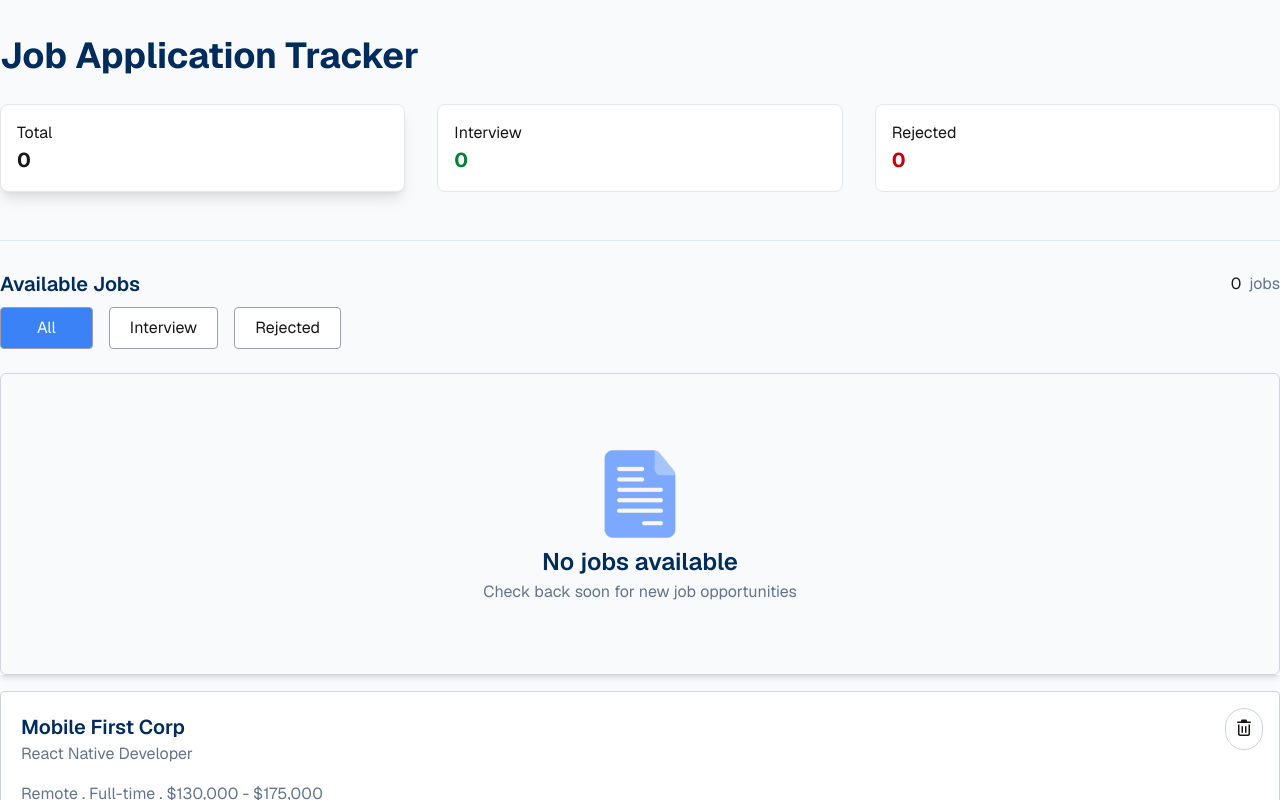
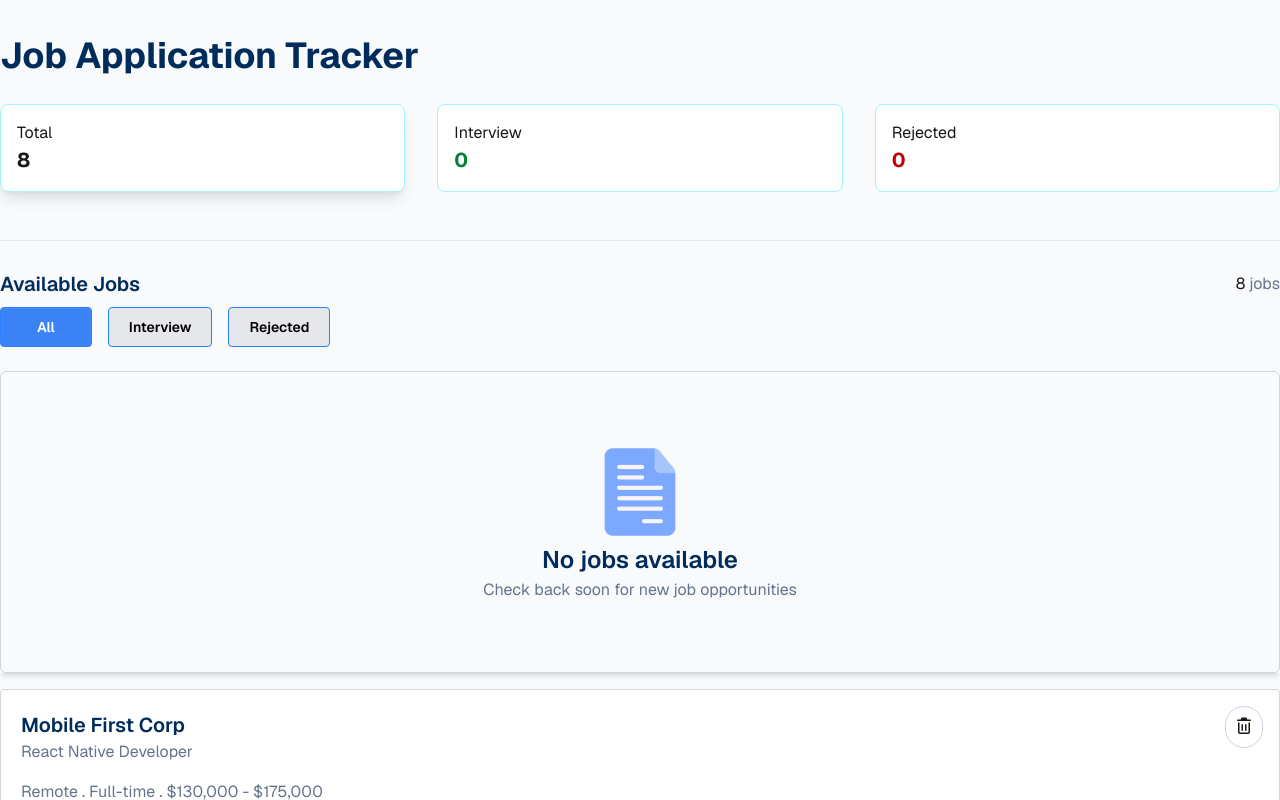
Before and after one commit to noyonAli1/dom-project-..Ass---4, a website: page index.html in a window 1280 px wide. Both pictures are taken after a click on the button "All". Shown: the top 800 px of the page. Drawn offline with nearby package versions, Linux system fonts and the light colour scheme.

Commit message:
new code

```diff
--- a/index.html
+++ b/index.html
@@ -30,17 +30,17 @@
     <header class=" mx-auto py-7 container px-4 lg:px-0 ">
         <h1 class="text-2xl md:text-3xl lg:text-4xl font-bold text-[#002C5C] py-2">Job Application Tracker</h1>
         <div class="grid grid-cols-3 gap-8 mt-[20px]">
-            <div class="bg-[#FFFFFF] p-4  shadow-lg rounded-[8px]  border border-gray-200">
+            <div class="bg-[#FFFFFF] p-4  shadow-lg rounded-[8px]  border border-cyan-200"  >
                 <p>Total</p>
                 <p id="total" class="text-[002C5C] text-[20px] font-bold">0</p>
             </div>
 
-            <div class="bg-[#FFFFFF] p-4 rounded-[8px] border border-gray-200">
+            <div class="bg-[#FFFFFF] p-4 rounded-[8px] border border-cyan-200">
                 <p>Interview</p>
                 <p id="InterviewCount" class="text-green-700 text-[20px] font-bold">0</p>
             </div>
 
-            <div class="bg-[#FFFFFF] p-4  rounded-[8px] border border-gray-200">
+            <div class="bg-[#FFFFFF] p-4  rounded-[8px] border border-cyan-200">
                 <p>Rejected</p>
                 <p id="RejectedCount" class="text-red-700 text-[20px] font-bold">0</p>
             </div>
@@ -48,26 +48,27 @@
     </header>
     <hr class="my-5 container mx-auto text-slate-200 px-4 lg:px-0">
     <main class=" container mx-auto px-4 lg:px-0 ">
+        <!-- delete section -->
         <section>
             <div class="flex justify-between items-center">
                 <div>
                     <h3 class="text-[#002C5C] text-[20px] py-2 font-semibold">Available Jobs</h3>
                 </div>
-                <div class="flex gap-2">
-                    <p>0</p>
-                    <p class="text-[#64748B]">jobs</p>
+                <div class="flex gap-1">
+                    <p id="total-len-jobs">0</p>
+                    <p " class="text-[#64748B]">jobs</p>
                 </div>
             </div>
             <!-- button section  -->
             <div class="mb-6 space-x-1 lg:space-x-3">
                 <button onclick="toggleStyle('all-filter-btn')"
-                    class="bg-[#3B82F6] text-white px-9 py-2 rounded-sm border border-gray-400 "
+                    class="bg-[#3B82F6] text-white px-9 py-2 rounded-sm border  btn border-blue-500"
                     id="all-filter-btn">All</button>
-                <button onclick="toggleStyle('thriving-filter-btn')"
-                    class="bg-[#FFFFFF] px-5 py-2 rounded-sm border  border-gray-400"
+                <button onclick="toggleStyle('Interview-filter-btn')"
+                    class="bg-gray-200 px-5 py-2 rounded-sm border btn border-blue-500 "
                     id="Interview-filter-btn">Interview</button>
-                <button onclick="toggleStyle('struggling-filter-btn')"
-                    class="bg-[#FFFFFF] px-5 py-2 rounded-sm border  border-gray-400"
+                <button onclick="toggleStyle('Rejected-filter-btn')"
+                    class="bg-gray-200 px-5 py-2 rounded-sm border btn border-blue-500 "
                     id="Rejected-filter-btn">Rejected</button>
             </div>
         </section>
@@ -82,23 +83,23 @@
             </div>
         </section>
                    <!-- all card section  -->
-        <section class="space-y-7 mb-[100px] ">
-            <!-- card 1-- -->
+        <section id="allCards" class="space-y-7 mb-[100px] ">
+            <!--  card 1-- -->
             <div class="flex justify-between border border-gray-300 rounded-sm shadow-lg bg-[#FFFFFF] md:gap-9  ">
                 <div class="p-5">
                     <h2 class=" text-[#002C5C] text-[20px] font-semibold">Mobile First Corp</h2>
                     <p class="text-[#64748B]">React Native Developer</p>
                     <p class="py-4 text-[#64748B]">Remote . Full-time . $130,000 - $175,000</p>
-                    <button class="btn btn-active">Not Applied</button>
+                    <button id="NotAppliedBtn" class="btn btn-active">Not Applied</button>
                     <p class="py-3">Build cross-platform mobile applications using React Native. Work on products used
                         by millions of users worldwide.</p>
                     <div class="flex gap-5">
-                        <button class="btn btn-outline btn-success">interview</button>
-                        <button class="btn btn-outline btn-error">Rejected</button>
+                        <button id="interviewCountBtn" class="btn btn-outline btn-success">interview</button>
+                        <button id="RejectedCountBtn" class="btn btn-outline btn-error">Rejected</button>
                     </div>
                 </div>
                 <div>
-                    <p
+                    <p id="deleteBnt"
                         class="p-2 mt-4 mr-4 border border-slate-300 rounded-full hover:bg-red-500 duration-500 cursor-pointer hover:text-gray-50">
                         <i class="fa-regular fa-trash-can"></i>
                     </p>
@@ -110,16 +111,16 @@
                     <h2 class=" text-[#002C5C] text-[20px] font-semibold">WebFlow Agency</h2>
                     <p class="text-[#64748B]">Web Designer & Developer</p>
                     <p class="py-4 text-[#64748B]">Los Angeles, CA . Part-time . $80,000 - $120,000</p>
-                    <button class="btn btn-active">Not Applied</button>
+                    <button  id="NotAppliedBtn" class="btn btn-active">Not Applied</button>
                     <p class="py-3">Create stunning web experiences for high-profile clients. Must have portfolio and
                         experience with modern web design trends.</p>
                     <div class="flex gap-5">
-                        <button class="btn btn-outline btn-success">interview</button>
-                        <button class="btn btn-outline btn-error">Rejected</button>
+                        <button id="interviewCountBtn" class="btn btn-outline btn-success">interview</button>
+                        <button  id="RejectedCountBtn" class="btn btn-outline btn-error">Rejected</button>
                     </div>
                 </div>
                 <div>
-                    <p
+                    <p id="deleteBnt"
                         class="p-2 mt-4 mr-4 border border-slate-300 rounded-full hover:bg-red-500 duration-500 cursor-pointer hover:text-gray-50">
                         <i class="fa-regular fa-trash-can"></i>
                     </p>
@@ -131,17 +132,17 @@
                     <h2 class=" text-[#002C5C] text-[20px] font-semibold">DataViz Solutions</h2>
                     <p class="text-[#64748B]">Data Visualization Specialist</p>
                     <p class="py-4 text-[#64748B]">Boston, MA . Full-time . $125,000 - $165,000</p>
-                    <button class="btn btn-active">Not Applied</button>
+                    <button  id="NotAppliedBtn" class="btn btn-active">Not Applied</button>
                     <p class="py-3">Transform complex data into compelling visualizations. Required skills: D3.js,
                         React, and strong analytical thinking.
                     </p>
                     <div class="flex gap-5">
-                        <button class="btn btn-outline btn-success">interview</button>
-                        <button class="btn btn-outline btn-error">Rejected</button>
+                        <button id="interviewCountBtn" class="btn btn-outline btn-success">interview</button>
+                        <button  id="RejectedCountBtn" class="btn btn-outline btn-error">Rejected</button>
                     </div>
                 </div>
                 <div>
-                    <p
+                    <p id="deleteBnt"
                         class="p-2 mt-4 mr-4 border border-slate-300 rounded-full hover:bg-red-500 duration-500 cursor-pointer hover:text-gray-50">
                         <i class="fa-regular fa-trash-can"></i>
                     </p>
@@ -153,16 +154,16 @@
                     <h2 class=" text-[#002C5C] text-[20px] font-semibold">CloudFirst Inc</h2>
                     <p class="text-[#64748B]">Backend Developer</p>
                     <p class="py-4 text-[#64748B]">Seattle, WA . Full-time . $140,000 - $190,000</p>
-                    <button class="btn btn-active">Not Applied</button>
+                    <button  id="NotAppliedBtn" class="btn btn-active">Not Applied</button>
                     <p class="py-3">Design and maintain scalable backend systems using Python and AWS. Work with modern
                         DevOps practices and cloud infrastructure.</p>
                     <div class="flex gap-5">
-                        <button class="btn btn-outline btn-success">interview</button>
-                        <button class="btn btn-outline btn-error">Rejected</button>
+                        <button id="interviewCountBtn"  class="btn btn-outline btn-success">interview</button>
+                        <button  id="RejectedCountBtn" class="btn btn-outline btn-error">Rejected</button>
                     </div>
                 </div>
                 <div>
-                    <p
+                    <p id="deleteBnt"
                         class="p-2 mt-4 mr-4 border border-slate-300 rounded-full hover:bg-red-500 duration-500 cursor-pointer hover:text-gray-50">
                         <i class="fa-regular fa-trash-can"></i>
                     </p>
@@ -174,16 +175,16 @@
                     <h2 class=" text-[#002C5C] text-[20px] font-semibold">Innovation Labs</h2>
                     <p class="text-[#64748B]">UI/UX Engineer</p>
                     <p class="py-4 text-[#64748B]">Austin, TX . Full-time . $110,000 - $150,000</p>
-                    <button class="btn btn-active">Not Applied</button>
+                    <button  id="NotAppliedBtn" class="btn btn-active">Not Applied</button>
                     <p class="py-3">Create beautiful and functional user interfaces for our suite of products. Strong
                         design skills and frontend development expertise required.</p>
                     <div class="flex gap-5">
-                        <button class="btn btn-outline btn-success">interview</button>
-                        <button class="btn btn-outline btn-error">Rejected</button>
+                        <button id="interviewCountBtn" class="btn btn-outline btn-success">interview</button>
+                        <button  id="RejectedCountBtn" class="btn btn-outline btn-error">Rejected</button>
                     </div>
                 </div>
                 <div>
-                    <p
+                    <p id="deleteBnt"
                         class="p-2 mt-4 mr-4 border border-slate-300 rounded-full hover:bg-red-500 duration-500 cursor-pointer hover:text-gray-50">
                         <i class="fa-regular fa-trash-can"></i>
                     </p>
@@ -195,16 +196,16 @@
                     <h2 class=" text-[#002C5C] text-[20px] font-semibold">MegaCorp Solutions</h2>
                     <p class="text-[#64748B]">JavaScript Developer</p>
                     <p class="py-4 text-[#64748B]">New York, NY . Full-time . $130,000 - $170,00</p>
-                    <button class="btn btn-active">Not Applied</button>
+                    <button  id="NotAppliedBtn" class="btn btn-active">Not Applied</button>
                     <p class="py-3">Build enterprise applications with JavaScript and modern frameworks. We offer
                         competitive compensation, health insurance, and professional development opportunities.</p>
                     <div class="flex gap-5">
-                        <button class="btn btn-outline btn-success">interview</button>
-                        <button class="btn btn-outline btn-error">Rejected</button>
+                        <button id="interviewCountBtn" class="btn btn-outline btn-success">interview</button>
+                        <button  id="RejectedCountBtn" class="btn btn-outline btn-error">Rejected</button>
                     </div>
                 </div>
                 <div>
-                    <p
+                    <p id="deleteBnt"
                         class="p-2 mt-4 mr-4 border border-slate-300 rounded-full hover:bg-red-500 duration-500 cursor-pointer hover:text-gray-50">
                         <i class="fa-regular fa-trash-can"></i>
                     </p>
@@ -216,16 +217,16 @@
                     <h2 class=" text-[#002C5C] text-[20px] font-semibold">Startup</h2>
                     <p class="text-[#64748B]">Full Stack Engineer</p>
                     <p class="py-4 text-[#64748B]">Remote . Full-time . $120,000 - $160,000</p>
-                    <button class="btn btn-active">Not Applied</button>
+                    <button  id="NotAppliedBtn" class="btn btn-active">Not Applied</button>
                     <p class="py-3">Join our fast-growing startup and work on our core platform. Experience with Node.js
                         and React required. Great benefits and equity package included.</p>
                     <div class="flex gap-5">
-                        <button class="btn btn-outline btn-success">interview</button>
-                        <button class="btn btn-outline btn-error">Rejected</button>
+                        <button id="interviewCountBtn" class="btn btn-outline btn-success">interview</button>
+                        <button  id="RejectedCountBtn"  class="btn btn-outline btn-error">Rejected</button>
                     </div>
                 </div>
                 <div>
-                    <p
+                    <p id="deleteBnt"
                         class="p-2 mt-4 mr-4 border border-slate-300 rounded-full hover:bg-red-500 duration-500 cursor-pointer hover:text-gray-50">
                         <i class="fa-regular fa-trash-can"></i>
                     </p>
@@ -237,17 +238,17 @@
                     <h2 class=" text-[#002C5C] text-[20px] font-semibold">TechCorp Industries</h2>
                     <p class="text-[#64748B]">Senior Frontend Developer</p>
                     <p class="py-4 text-[#64748B]">San Francisco, CA . Full-time . $130,000 - $175,000</p>
-                    <button class="btn btn-active">Not Applied</button>
+                    <button  id="NotAppliedBtn" class="btn btn-active">Not Applied</button>
                     <p class="py-3">We are looking for an experienced Frontend Developer to build scalable web
                         applications using React and TypeScript. You will work with a talented team on cutting-edge
                         projects.</p>
                     <div class="flex gap-5">
-                        <button class="btn btn-outline btn-success">interview</button>
-                        <button class="btn btn-outline btn-error">Rejected</button>
+                        <button id="interviewCountBtn" class="btn btn-outline btn-success">interview</button>
+                        <button  id="RejectedCountBtn" class="btn btn-outline btn-error">Rejected</button>
                     </div>
                 </div>
                 <div>
-                    <p
+                    <p id="deleteBnt"
                         class="p-2 mt-4 mr-4 border border-slate-300 rounded-full hover:bg-red-500 duration-500 cursor-pointer hover:text-gray-50">
                         <i class="fa-regular fa-trash-can"></i>
                     </p>
--- a/script.js
+++ b/script.js
@@ -0,0 +1,53 @@
+let InterviewList = [];
+let RejectedList = [];
+
+
+
+
+
+
+
+//3 ta count hobe akhane first je 3 ta count ace
+//ata holo jobs
+const totaljobs = document.getElementById('total-len-jobs');
+const total = document.getElementById('total');
+const InterviewCount = document.getElementById('InterviewCount');
+const RejectedCount = document.getElementById('RejectedCount');
+
+///je 3 ta buttob ace
+
+const allfilterbtn = document.getElementById('all-filter-btn');
+const Interviewfilterbtn = document.getElementById('Interview-filter-btn');
+const Rejectedfilterbtn = document.getElementById('Rejected-filter-btn');
+
+
+//akhon all card
+const allCards = document.getElementById('allCards');
+
+
+function calculatorCounttotal() {
+   totaljobs .innerText = allCards.children.length;
+    total.innerText = allCards.children.length;
+    InterviewCount.innerText = InterviewList.length;
+    RejectedCount.innerText = RejectedList.length;
+}
+calculatorCounttotal();
+
+
+function toggleStyle(id) {
+
+    allfilterbtn.classList.add('bg-gray-200', 'text-black');
+    Interviewfilterbtn.classList.add('bg-gray-200', 'text-black');
+    Rejectedfilterbtn.classList.add('bg-gray-200', 'text-black');
+
+    allfilterbtn.classList.remove('bg-[#3B82F6]', 'text-white');
+    Interviewfilterbtn.classList.remove('bg-[#3B82F6]', 'text-white');
+    Rejectedfilterbtn.classList.remove('bg-[#3B82F6]', 'text-white');
+
+
+    const selected = document.getElementById(id)//this is the button that clicked for filter
+
+    selected.classList.remove('bg-gray-200', 'text-black');
+    selected.classList.add('bg-[#3B82F6]', 'text-white');
+
+}
```
